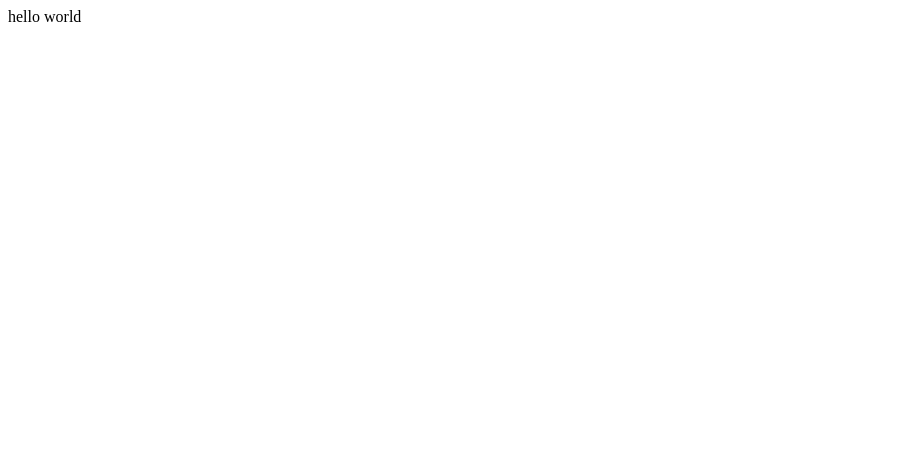
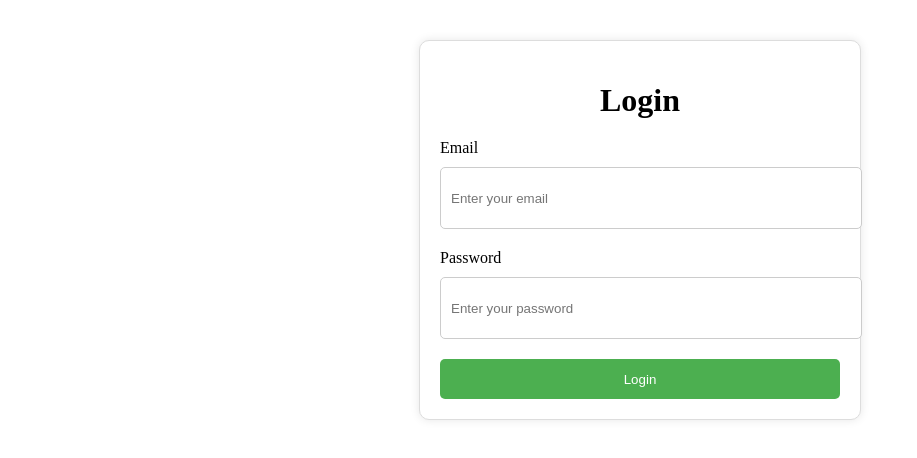
Before and after one commit to JDestefano11/Ecommerce-Application-React, a React (Vite) app in the folder front-end/: page /login in a window 1280 px wide. Shown: the top 458 px of the page, without its empty margins (0-917 px from the left). Built offline with nearby package versions, Linux system fonts and the light colour scheme.

Commit message:
`feat: updated dependencies and added react-router-dom and react-icons`

```diff
--- a/front-end/src/App.jsx
+++ b/front-end/src/App.jsx
@@ -1,11 +1,19 @@
-import React from 'react'
+import React from 'react';
+import { BrowserRouter, Routes, Route } from 'react-router-dom';
+import HomePage from './pages/HomePage';
+import SignUp from './pages/Signup';
+import Login from './pages/Login';
 
 const App = () => {
   return (
-    <div>
-      hello world
-    </div>
+    <BrowserRouter>
+      <Routes>
+        <Route path='/' element={<HomePage />} />
+        <Route path='/signup' element={<SignUp />} />
+        <Route path='/login' element={<Login />} />
+      </Routes>
+    </BrowserRouter>
   )
 }
 
-export default App
+export default App;
--- /dev/null
+++ b/front-end/src/pages/HomePage.jsx
@@ -0,0 +1,9 @@
+import React from 'react'
+
+const HomePage = () => {
+    return (
+        <div>Home Page</div>
+    )
+}
+
+export default HomePage
--- /dev/null
+++ b/front-end/src/pages/Login.jsx
@@ -0,0 +1,48 @@
+import React, { useState } from 'react';
+import '../styles/Login.css';
+
+const Login = () => {
+    const [email, setEmail] = useState('');
+    const [password, setPassword] = useState('');
+    const [error, setError] = useState(null);
+
+    const handleSubmit = (e) => {
+        e.preventDefault();
+        if (email === '' || password === '') {
+            setError('Please fill in all fields');
+        } else {
+            // Login logic here
+            console.log('Login successful');
+        }
+    };
+
+    return (
+        <div className="login-container">
+            <h1>Login</h1>
+            <form onSubmit={handleSubmit}>
+                <div className="form-group">
+                    <label>Email</label>
+                    <input
+                        type="email"
+                        value={email}
+                        onChange={(e) => setEmail(e.target.value)}
+                        placeholder="Enter your email"
+                    />
+                </div>
+                <div className="form-group">
+                    <label>Password</label>
+                    <input
+                        type="password"
+                        value={password}
+                        onChange={(e) => setPassword(e.target.value)}
+                        placeholder="Enter your password"
+                    />
+                </div>
+                {error && <p style={{ color: 'red' }}>{error}</p>}
+                <button type="submit">Login</button>
+            </form>
+        </div>
+    );
+};
+
+export default Login;
--- /dev/null
+++ b/front-end/src/pages/Signup.jsx
@@ -0,0 +1,11 @@
+import React from 'react'
+
+const Signup = () => {
+    return (
+        <div>
+
+        </div>
+    )
+}
+
+export default Signup
--- /dev/null
+++ b/front-end/src/styles/Login.css
@@ -0,0 +1,46 @@
+.login-container {
+  max-width: 400px;
+  margin: 40px auto;
+  padding: 20px;
+  background-color: #fff;
+  border: 1px solid #ddd;
+  border-radius: 10px;
+  box-shadow: 0 0 10px rgba(0, 0, 0, 0.1);
+}
+
+.login-container h1 {
+  text-align: center;
+  margin-bottom: 20px;
+}
+
+.form-group {
+  margin-bottom: 20px;
+}
+
+.form-group label {
+  display: block;
+  margin-bottom: 10px;
+}
+
+.form-group input {
+  width: 100%;
+  height: 40px;
+  padding: 10px;
+  border: 1px solid #ccc;
+  border-radius: 5px;
+}
+
+button[type="submit"] {
+  width: 100%;
+  height: 40px;
+  background-color: #4caf50;
+  color: #fff;
+  padding: 10px;
+  border: none;
+  border-radius: 5px;
+  cursor: pointer;
+}
+
+button[type="submit"]:hover {
+  background-color: #3e8e41;
+}
--- a/package.json
+++ b/package.json
@@ -20,6 +20,8 @@
     "ioredis": "^5.4.1",
     "jsonwebtoken": "^9.0.2",
     "mongoose": "^8.8.3",
+    "react-icons": "^5.4.0",
+    "react-router-dom": "^7.1.1",
     "stripe": "^17.4.0"
   },
   "devDependencies": {
```
Also changed, not shown: front-end/src/components/Navbar.jsx (added, +11 -0 lines), front-end/src/styles/HomePage.css (added), front-end/src/styles/Signup.css (added), 1 other file (tests, documents, lock files or other folders).
